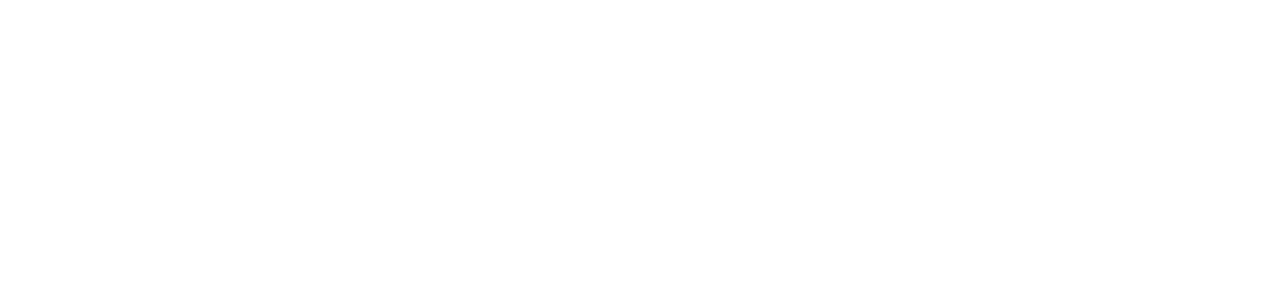
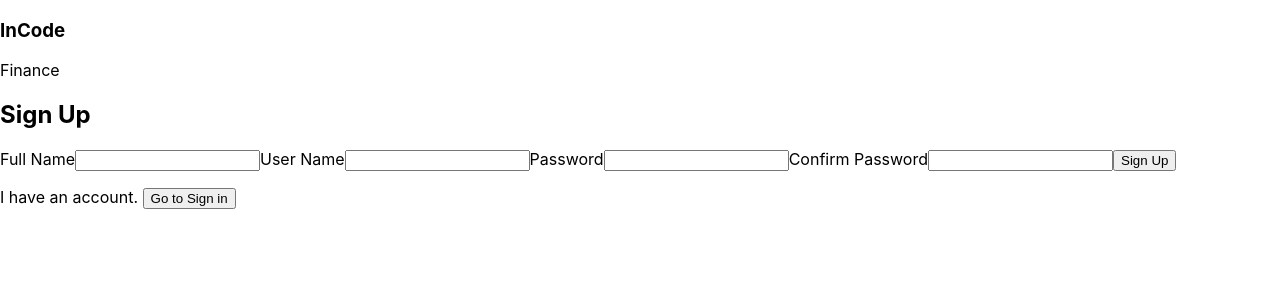
Before and after one commit to YuliiaKoriavets/test-incode-finance, a React (Create React App) app: page /auth in a window 1280 px wide. Before the commit this address had no page. Shown: the top 300 px of the page. Built offline with nearby package versions, Linux system fonts and the light colour scheme.

Commit message:
created auth page

```diff
--- a/src/components/App.tsx
+++ b/src/components/App.tsx
@@ -2,15 +2,16 @@
 import { BrowserRouter, Routes, Route } from 'react-router-dom';
 import PublicRoute from '../rotes/PublicRoute';
 import PrivateRoute from '../rotes/PrivateRoute';
-import SignUpPage from '../pages/SignUpPage';
-import SignInPage from '../pages/SignInPage';
+// import SignUpPage from '../pages/SignUpPage';
+// import SignInPage from '../pages/SignInPage';
+import AuthPage from '../pages/AuthPage';
 import HomePage from '../pages/HomePage';
 
 function App() {
   return (
     <BrowserRouter>
       <Routes>
-        <Route
+        {/* <Route
           path="/register"
           element={<PublicRoute redirectTo="/login" component={SignUpPage} />}
         />
@@ -19,11 +20,17 @@
           index element={
             <PublicRoute redirectTo="/home" component={SignInPage} />
           }
+        /> */}
+          <Route
+          path="/auth"
+          index element={
+            <PublicRoute redirectTo="/home" component={AuthPage} />
+          }
         />
         <Route
           path="/home"
           element={
-            <PrivateRoute redirectTo="/login" element={<HomePage/>} />
+            <PrivateRoute redirectTo="/auth" element={<HomePage/>} />
           }
         />
       </Routes>
--- /dev/null
+++ b/src/pages/AuthPage.tsx
@@ -0,0 +1,35 @@
+import { useState } from 'react';
+import SignUpForm from '../components/SignUpForm/SignUpForm';
+import SignInForm from '../components/SignInForm/SignInForm';
+
+export default function AuthPage() {
+  const [activeForm, setActiveForm] = useState<'signin' | 'signup'>('signup');
+
+  const handleSwitchForm = () => {
+    setActiveForm(activeForm === 'signin' ? 'signup' : 'signin');
+  };
+
+  return (
+    <div>
+      <h3>InCode</h3>
+      <p>Finance</p>
+      {activeForm === 'signup' ? (
+        <>
+          <h2>Sign Up</h2>
+          <SignUpForm />
+          <p>
+          I have an account. <button onClick={handleSwitchForm}>Go to Sign in</button>
+          </p>
+        </>
+      ) : (
+        <>
+          <h2>Sign In</h2>
+          <SignInForm />
+          <p>
+            Don't have account yet? <button onClick={handleSwitchForm}>New Account</button>
+          </p>
+        </>
+      )}
+    </div>
+  );
+}
--- a/src/pages/SignInPage.tsx
+++ /dev/null
@@ -1,20 +0,0 @@
-import { NavLink, useLocation } from 'react-router-dom';
-import SignInForm from '../components/SignInForm/SignInForm';
-
-export default function SignInPage() {
-  const location = useLocation();
-  return (
-    <div>
-      <h3>InCode</h3>
-      <p>Finance</p>
-      <h2>Sign in</h2>
-      <SignInForm />
-      <p>
-        Don't have account yet?
-        <NavLink to={`/register`} state={{ from: location }}>
-          New Account
-        </NavLink>
-      </p>
-    </div>
-  );
-}
--- a/src/pages/SignUpPage.tsx
+++ /dev/null
@@ -1,20 +0,0 @@
-import { NavLink, useLocation } from 'react-router-dom';
-import SignUpForm from '../components/SignUpForm/SignUpForm';
-
-export default function SignUpPage() {
-  const location = useLocation();
-  return (
-    <div>
-      <h3>InCode</h3>
-      <p>Finance</p>
-      <h2>Sign up</h2>
-      <SignUpForm />
-      <p>
-        I have an account.
-        <NavLink to={`/login`} state={{ from: location }}>
-          Go to Sign in
-        </NavLink>
-      </p>
-    </div>
-  );
-}
--- a/src/redux/auth/slice.ts
+++ b/src/redux/auth/slice.ts
@@ -39,7 +39,7 @@
       .addCase(register.fulfilled.type, (state, action) => {
         state.isLoading = false;
         state.user = action.payload;
-        state.isLoggedIn = true;
+        // state.isLoggedIn = true;
         state.error = null;
       })
       .addCase(register.rejected.type, (state, action) => {
```
